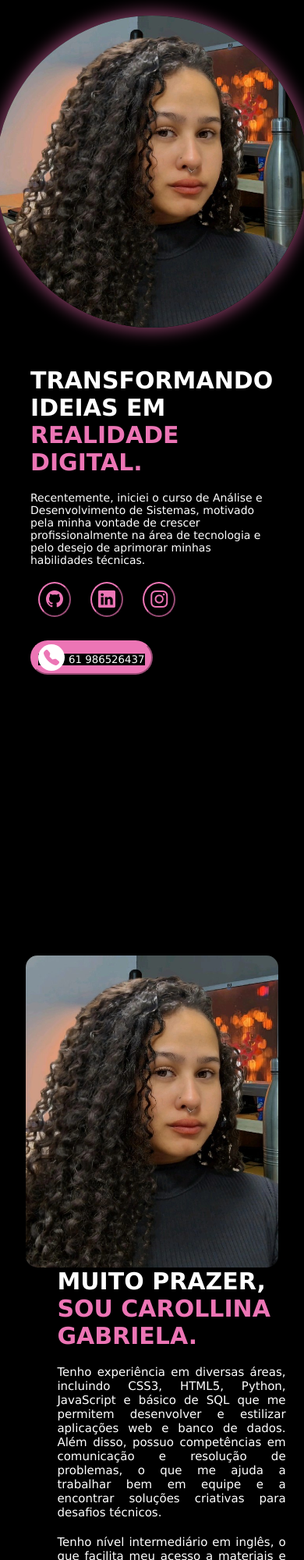
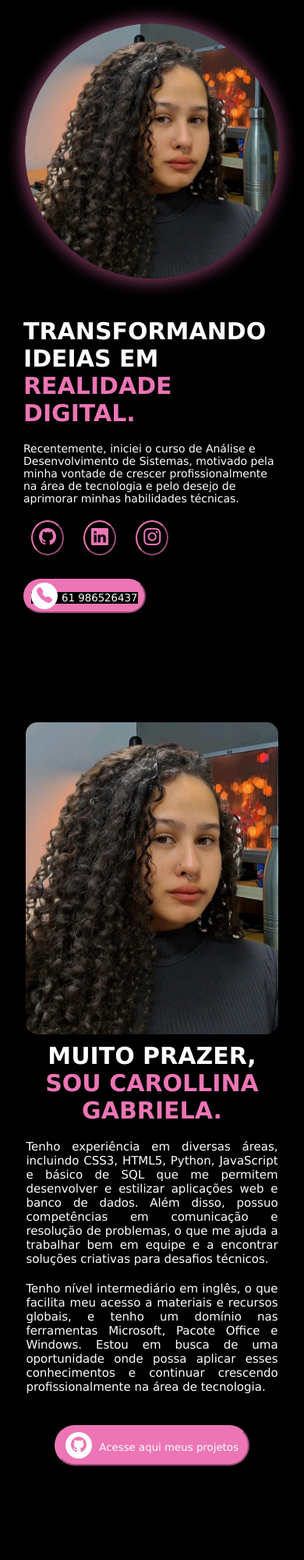
Before and after one commit to carollinag06/portifolio, a plain HTML site: page scripts/index.html in a window 390 px wide. Shown: the top 2000 px of the page at 78% size. Drawn offline with nearby package versions, Linux system fonts and the light colour scheme.

Commit message:
atualizei meu read me

```diff
--- a/scripts/style.css
+++ b/scripts/style.css
@@ -185,7 +185,7 @@ header li:hover {
 }
 
 #sobre .texto{
-  padding-left: 50px;
+  padding-left: 4%;
   margin: auto;
 }
 
@@ -234,6 +234,7 @@ header li:hover {
   border-radius: 25px;
   position: relative;
   transition: 3s;
+  margin-bottom: 20px;
 }
 
 #projetos .container:hover{
@@ -316,8 +317,19 @@ header li:hover {
   }
 
   #home{
-    padding-top: 10px;
-    margin-top: 10px;
+    padding: 30px;
     flex-direction: column-reverse;
   }
+
+  #home img{
+    width: 99%;
+  }
+
+  #sobre .texto{
+    text-align: center;
+    padding: 10px;
+  }
+
+  #projetos .container{
+  }
 }
```
Also changed, not shown: scripts/index.html (+0 -2 lines).
